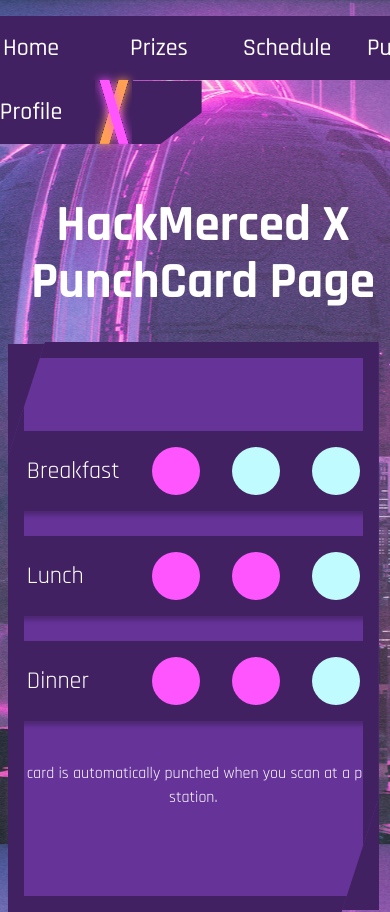
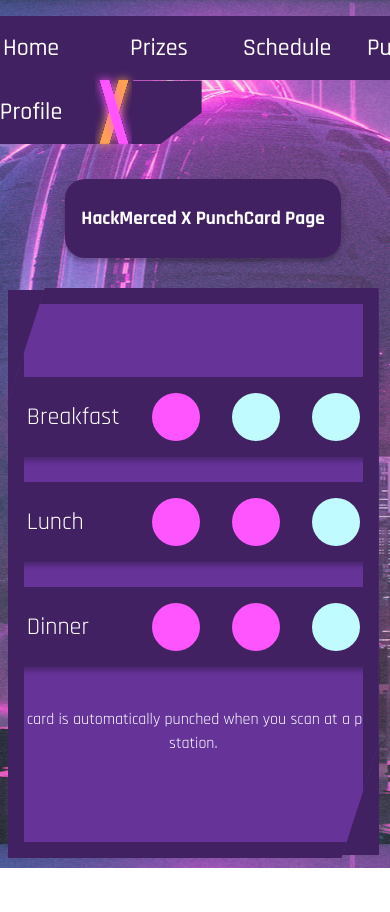
Before and after one commit to HackMerced/HackMerced-X-Live, a React (Vite) app: page /punchcard in a window 390 px wide. Shown: the top 912 px of the page. After the commit the page ends 868 px from the top, so only its background shows below. Built offline with nearby package versions, Linux system fonts and the light colour scheme.

Commit message:
more styling WIP

```diff
--- a/src/Components/CSS/PunchCard.css
+++ b/src/Components/CSS/PunchCard.css
@@ -1,3 +1,18 @@
+.punch-header{
+    padding-left: 2em;
+    padding-right: 2em;
+    height: auto;
+    margin-bottom: 2rem;
+    background-color: #422162;
+    display: inline-flex;
+    align-self: center;
+    border-radius: 20px;
+    box-shadow: 0px 4px 4px 0px #00000040;
+    filter: drop-shadow(1rem 1rem 0rem #FF55FF);
+}
+h1{
+    text-align: center;
+}
 .punch-body{
 
     display: inline-flex;
@@ -81,7 +96,15 @@
 
 /* Viewports */
 
-@media screen and (min-width: 300px) and (max-width: 880px) {
+@media screen and (max-width: 880px) {
+    .punch-header{
+        font-size: unset;
+        padding: 1em;
+        filter: unset;
+    }
+    h1{
+        font-size: larger;
+    }
     .punch-body{
         display: unset;
     }
--- a/src/Components/PunchCard.jsx
+++ b/src/Components/PunchCard.jsx
@@ -5,7 +5,9 @@
 function PunchCard() {
     return (
       <div className="PunchCard">
-        <h1>HackMerced X PunchCard Page</h1>
+        <div className='punch-header'>
+          <h1>HackMerced X PunchCard Page</h1>
+        </div>
         <div className='punch-body'>
           <div className='container-parent'>
             <div className='container-child'>
```
